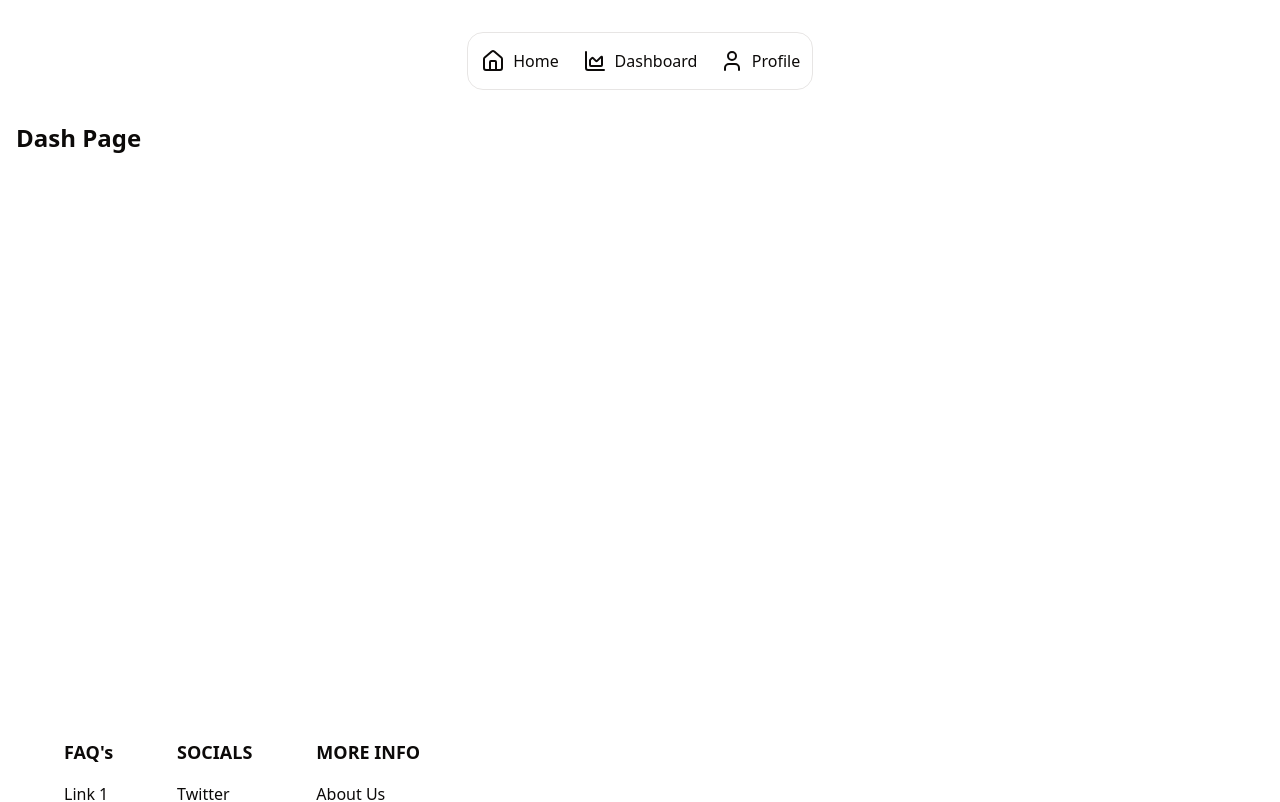
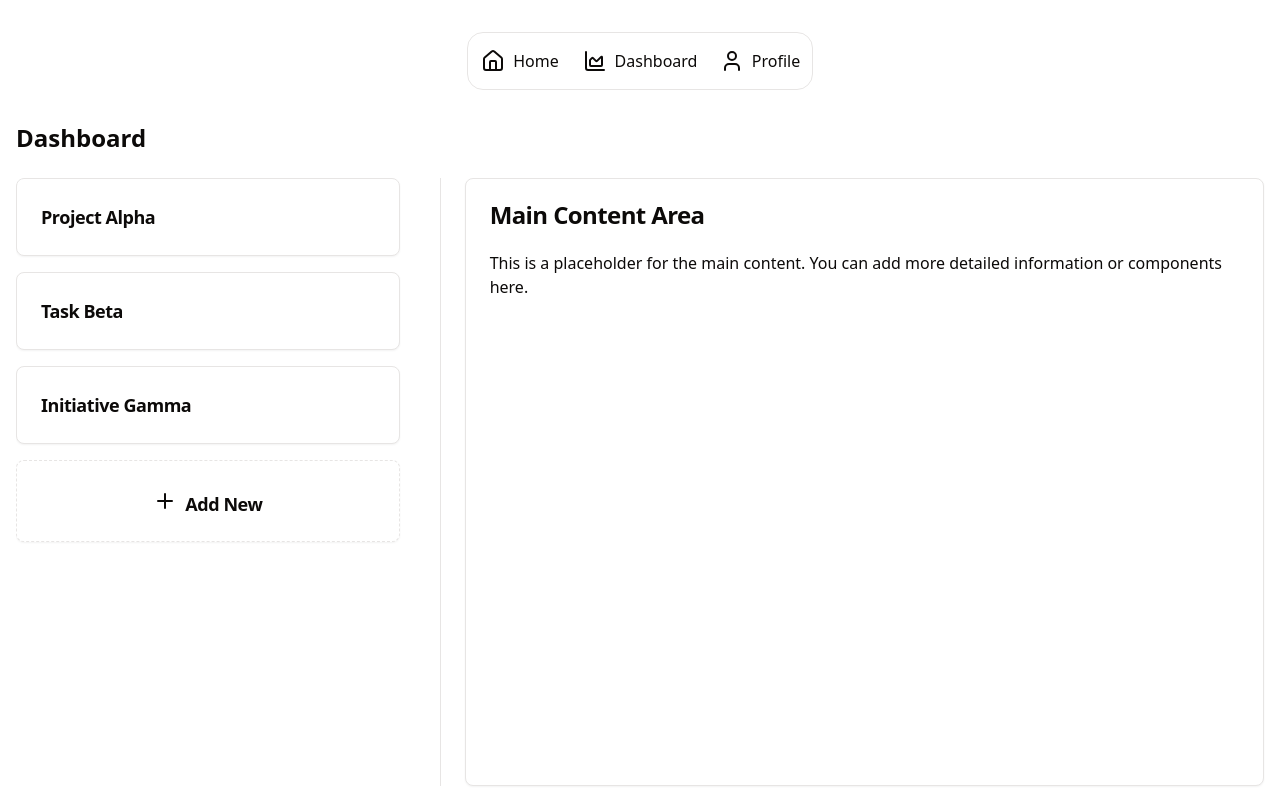
Before and after one commit to AnarchistHoneybun/h4c-frontend, a Next.js app: page /dash in a window 1280 px wide. Shown: the top 802 px of the page. Built offline with nearby package versions, Linux system fonts and the light colour scheme.

Commit message:
dash ui -> card list + main region card

```diff
--- a/app/dash/page.tsx
+++ b/app/dash/page.tsx
@@ -1,8 +1,36 @@
+"use client"
+
+import React, { useState } from 'react';
+import { Card, CardHeader, CardTitle, CardContent } from "@/components/ui/card";
+import { Separator } from "@/components/ui/separator";
+import ScrollCardList from '@/components/ScrollCardList';
+
 export default function Dash() {
-    return (
-      <div className="container mx-auto p-4">
-        <h1 className="text-2xl font-bold">Dash Page</h1>
-        {/* Add your dash page content here */}
+  const [mainCardTitle, setMainCardTitle] = useState("Main Content Area");
+
+  const handleCardClick = (title: string) => {
+    setMainCardTitle(title);
+  };
+
+  return (
+    <div className="container mx-auto p-4">
+      <h1 className="text-2xl font-bold mb-6">Dashboard</h1>
+      <div className="flex gap-6">
+        <div className="w-1/3">
+          <ScrollCardList onCardClick={handleCardClick} />
+        </div>
+        <Separator orientation="vertical" className="h-[calc(100vh-12rem)]" />
+        <div className="w-2/3">
+          <Card className="h-[calc(100vh-12rem)]">
+            <CardHeader>
+              <CardTitle>{mainCardTitle}</CardTitle>
+            </CardHeader>
+            <CardContent>
+              <p>This is a placeholder for the main content. You can add more detailed information or components here.</p>
+            </CardContent>
+          </Card>
+        </div>
       </div>
-    )
-  }
+    </div>
+  );
+}
--- /dev/null
+++ b/components/ScrollCardList.tsx
@@ -0,0 +1,40 @@
+import React from 'react';
+import { ScrollArea } from "@/components/ui/scroll-area";
+import { Card, CardHeader, CardTitle } from "@/components/ui/card";
+import { Plus } from 'lucide-react';
+
+interface ScrollCardListProps {
+  onCardClick: (title: string) => void;
+}
+
+const ScrollCardList: React.FC<ScrollCardListProps> = ({ onCardClick }) => {
+  const cardTitles = [
+    "Project Alpha", "Task Beta", "Initiative Gamma",
+  ];
+
+  return (
+    <ScrollArea className="h-[calc(100vh-12rem)] w-full rounded-md">
+      <div className="pr-4 space-y-4">
+        {cardTitles.map((title, index) => (
+          <Card
+            key={index}
+            className="cursor-pointer hover:bg-accent transition-colors"
+            onClick={() => onCardClick(title)}
+          >
+            <CardHeader>
+              <CardTitle className="text-lg">{title}</CardTitle>
+            </CardHeader>
+          </Card>
+        ))}
+        <Card className="cursor-pointer hover:bg-accent transition-colors border-dashed">
+          <CardHeader className="flex flex-row items-center justify-center h-20">
+            <Plus className="mr-2" />
+            <CardTitle className="text-lg">Add New</CardTitle>
+          </CardHeader>
+        </Card>
+      </div>
+    </ScrollArea>
+  );
+};
+
+export default ScrollCardList;
--- /dev/null
+++ b/components/ui/scroll-area.tsx
@@ -0,0 +1,48 @@
+"use client"
+
+import * as React from "react"
+import * as ScrollAreaPrimitive from "@radix-ui/react-scroll-area"
+
+import { cn } from "@/lib/utils"
+
+const ScrollArea = React.forwardRef<
+  React.ElementRef<typeof ScrollAreaPrimitive.Root>,
+  React.ComponentPropsWithoutRef<typeof ScrollAreaPrimitive.Root>
+>(({ className, children, ...props }, ref) => (
+  <ScrollAreaPrimitive.Root
+    ref={ref}
+    className={cn("relative overflow-hidden", className)}
+    {...props}
+  >
+    <ScrollAreaPrimitive.Viewport className="h-full w-full rounded-[inherit]">
+      {children}
+    </ScrollAreaPrimitive.Viewport>
+    <ScrollBar />
+    <ScrollAreaPrimitive.Corner />
+  </ScrollAreaPrimitive.Root>
+))
+ScrollArea.displayName = ScrollAreaPrimitive.Root.displayName
+
+const ScrollBar = React.forwardRef<
+  React.ElementRef<typeof ScrollAreaPrimitive.ScrollAreaScrollbar>,
+  React.ComponentPropsWithoutRef<typeof ScrollAreaPrimitive.ScrollAreaScrollbar>
+>(({ className, orientation = "vertical", ...props }, ref) => (
+  <ScrollAreaPrimitive.ScrollAreaScrollbar
+    ref={ref}
+    orientation={orientation}
+    className={cn(
+      "flex touch-none select-none transition-colors",
+      orientation === "vertical" &&
+        "h-full w-2.5 border-l border-l-transparent p-[1px]",
+      orientation === "horizontal" &&
+        "h-2.5 flex-col border-t border-t-transparent p-[1px]",
+      className
+    )}
+    {...props}
+  >
+    <ScrollAreaPrimitive.ScrollAreaThumb className="relative flex-1 rounded-full bg-border" />
+  </ScrollAreaPrimitive.ScrollAreaScrollbar>
+))
+ScrollBar.displayName = ScrollAreaPrimitive.ScrollAreaScrollbar.displayName
+
+export { ScrollArea, ScrollBar }
--- /dev/null
+++ b/components/ui/separator.tsx
@@ -0,0 +1,31 @@
+"use client"
+
+import * as React from "react"
+import * as SeparatorPrimitive from "@radix-ui/react-separator"
+
+import { cn } from "@/lib/utils"
+
+const Separator = React.forwardRef<
+  React.ElementRef<typeof SeparatorPrimitive.Root>,
+  React.ComponentPropsWithoutRef<typeof SeparatorPrimitive.Root>
+>(
+  (
+    { className, orientation = "horizontal", decorative = true, ...props },
+    ref
+  ) => (
+    <SeparatorPrimitive.Root
+      ref={ref}
+      decorative={decorative}
+      orientation={orientation}
+      className={cn(
+        "shrink-0 bg-border",
+        orientation === "horizontal" ? "h-[1px] w-full" : "h-full w-[1px]",
+        className
+      )}
+      {...props}
+    />
+  )
+)
+Separator.displayName = SeparatorPrimitive.Root.displayName
+
+export { Separator }
--- a/package.json
+++ b/package.json
@@ -11,6 +11,8 @@
   "dependencies": {
     "@radix-ui/react-dropdown-menu": "^2.1.1",
     "@radix-ui/react-label": "^2.1.0",
+    "@radix-ui/react-scroll-area": "^1.1.0",
+    "@radix-ui/react-separator": "^1.1.0",
     "@radix-ui/react-slot": "^1.1.0",
     "@radix-ui/react-tabs": "^1.1.0",
     "@radix-ui/react-tooltip": "^1.1.2",
```
Also changed, not shown: 1 other file (tests, documents, lock files or other folders).
